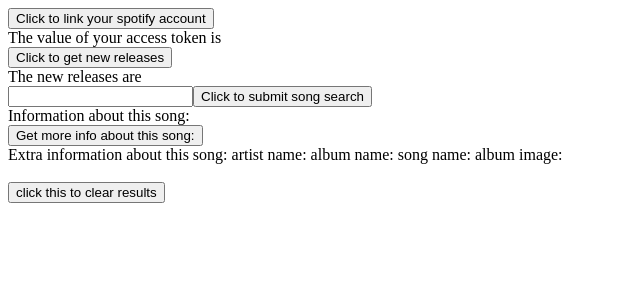
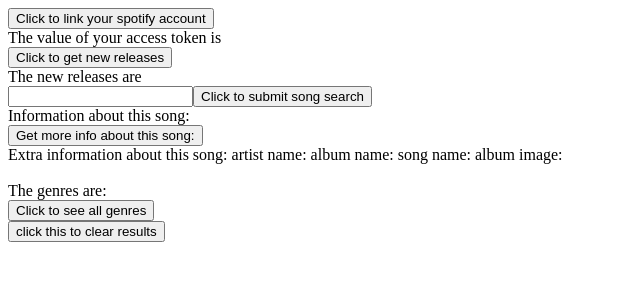
Before and after one commit to tubigervie/heartBeat-synergy, an Angular app in the folder Synergy-Project2/src/main/resources/static/synergy-project2-static/: page / in a window 1280 px wide. Shown: the top 300 px of the page, without its empty margins (0-640 px from the left). Built offline with nearby package versions, Linux system fonts and the light colour scheme.

Commit message:
created 'getGenres' button

```diff
--- a/Synergy-Project2/src/main/resources/static/synergy-project2-static/src/app/login-page/login-page.component.html
+++ b/Synergy-Project2/src/main/resources/static/synergy-project2-static/src/app/login-page/login-page.component.html
@@ -41,6 +41,14 @@ Click to link your spotify account
 <img [src] = "albumImageUrl">
 <br>
 
+<div>
+    The genres are: {{genres}}
+</div>
+<button (click) = "getGenres()" type="button">
+    Click to see all genres
+</button>
+<br>
+
 <button (click) = "clearResults()">
     click this to clear results
 </button>
--- a/Synergy-Project2/src/main/resources/static/synergy-project2-static/src/app/login-page/login-page.component.ts
+++ b/Synergy-Project2/src/main/resources/static/synergy-project2-static/src/app/login-page/login-page.component.ts
@@ -7,6 +7,7 @@ import { AccountService } from '../services/account.service';
   templateUrl: './login-page.component.html',
   styleUrls: ['./login-page.component.css']
 })
+
 export class LoginPageComponent implements OnInit {
 
   public token:string = '';
@@ -19,6 +20,7 @@ export class LoginPageComponent implements OnInit {
   public albumName:string = '';
   public songName:string = '';
   public albumImageUrl:string = '';
+  public genres:string = '';
 
 
   constructor(private accountService:AccountService) { }
@@ -97,5 +99,12 @@ export class LoginPageComponent implements OnInit {
      )
    }
 
-
+   getGenres(){
+     this.accountService.getGenres(this.token).subscribe(
+      (data:Object)=> {
+        this.genres = JSON.stringify(data);
+        console.log("in getGenres()");
+      }
+     )
+    }
 }
--- a/Synergy-Project2/src/main/resources/static/synergy-project2-static/src/app/services/account.service.ts
+++ b/Synergy-Project2/src/main/resources/static/synergy-project2-static/src/app/services/account.service.ts
@@ -32,8 +32,6 @@ export class AccountService {
 
 
   getnewReleasesServ(token:string):Observable<Object> {
-
-
     return this.http.get(this.requestUrl + 'browse/new-releases', {headers: new HttpHeaders({'Authorization': 'Bearer '+token })})
   }
 
@@ -45,4 +43,8 @@ export class AccountService {
     return this.http.get(this.requestUrl +'tracks/'+songId +'?market=us', {headers: new HttpHeaders({'Authorization': 'Bearer '+token })})
   }
 
+  getGenres(token:string):Observable<Object> {
+    return this.http.get(this.requestUrl + 'recommendations/available-genre-seeds', {headers: new HttpHeaders({'Authorization': 'Bearer '+token })})
+  }
+
 }
```
